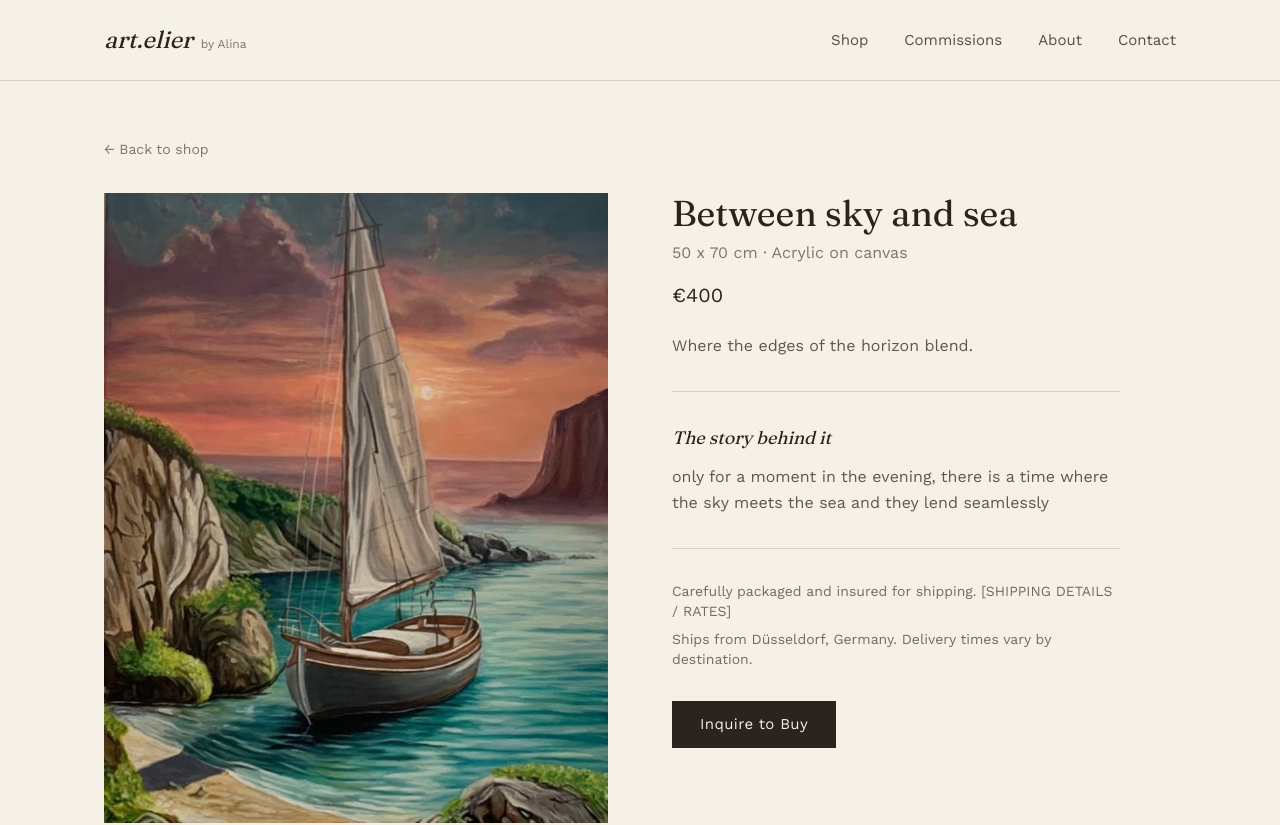
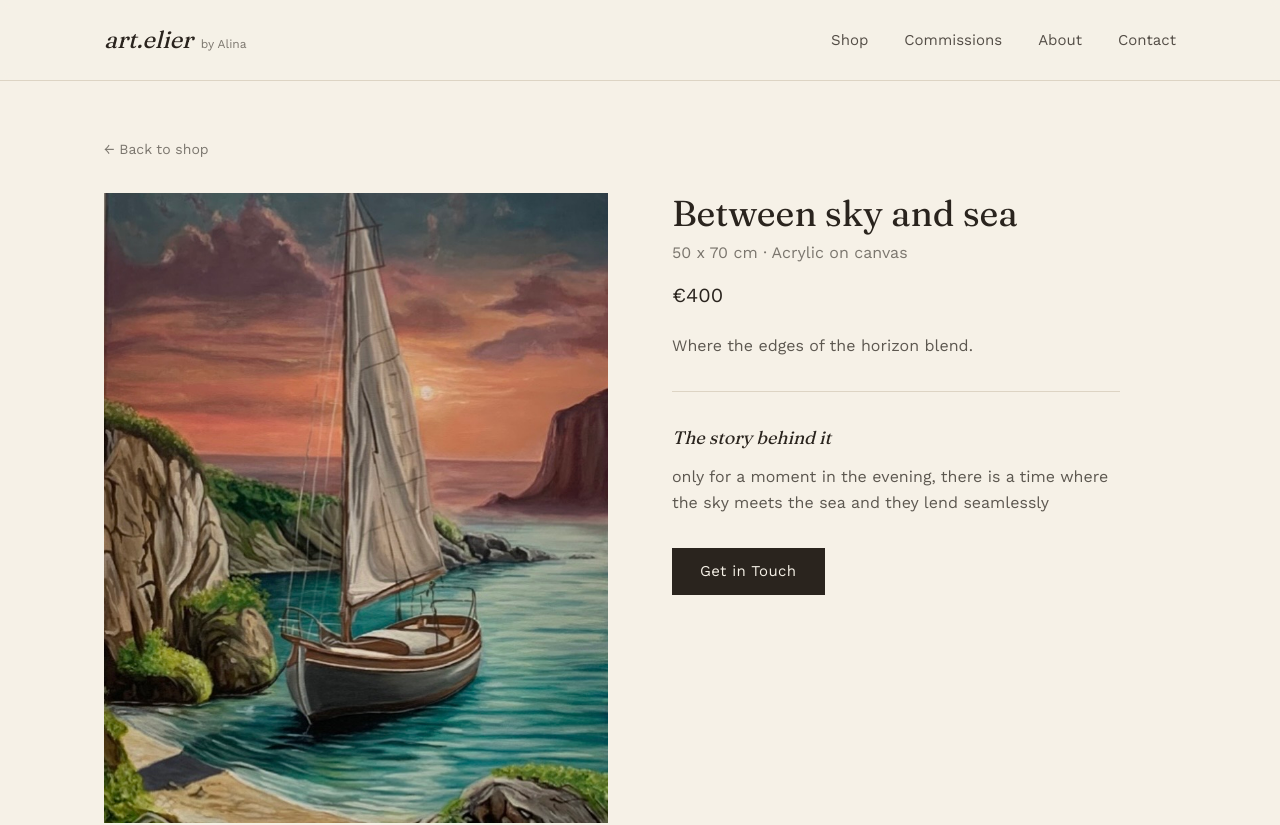
Before and after one commit to artelierbyalina/art.elierbyalina-website, a Next.js app: page /shop/Between-sky-and-sea in a window 1280 px wide. Shown: the top 825 px of the page. Built offline with nearby package versions, Linux system fonts and the light colour scheme.

Commit message:
update buy button

```diff
--- a/src/app/shop/[slug]/page.tsx
+++ b/src/app/shop/[slug]/page.tsx
@@ -69,15 +69,11 @@ export default function PaintingPage({ params }: { params: { slug: string } }) {
             <p className="mt-3 text-ink/75 leading-relaxed">{painting.story}</p>
           </div>
 
-          <div className="mt-8 pt-8 border-t border-stone/60 text-sm text-ink/65 space-y-2">
-            <p>Carefully packaged and insured for shipping. [SHIPPING DETAILS / RATES]</p>
-            <p>Ships from {site.city}. Delivery times vary by destination.</p>
-          </div>
 
           <div className="mt-8">
             {painting.available ? (
               <Button href={`mailto:${site.email}?subject=${requestSubject}&body=${requestBody}`}>
-                Inquire to Buy
+                Get in Touch
               </Button>
             ) : (
               <p className="text-sm text-ink/50">
--- a/src/app/shop/page.tsx
+++ b/src/app/shop/page.tsx
@@ -2,7 +2,7 @@ import type { Metadata } from "next";
 import ShopGrid from "@/components/ShopGrid";
 
 export const metadata: Metadata = {
-  title: "Shop Original Art",
+  title: "Explore Original Art",
   description:
     "Browse original hand-painted artworks by Alina — landscapes, portraits, and personal pieces available to buy.",
 };
```
